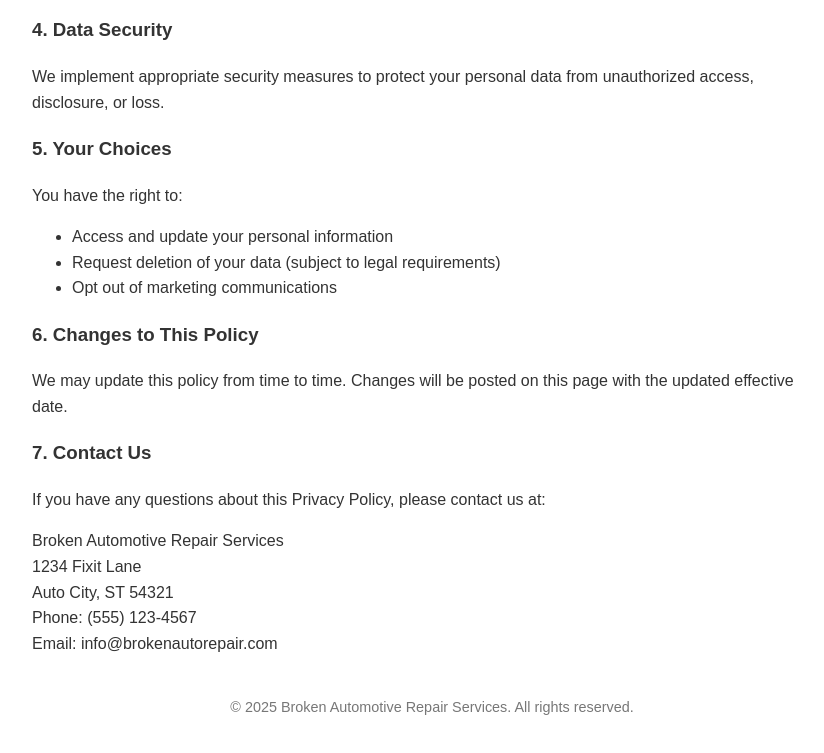
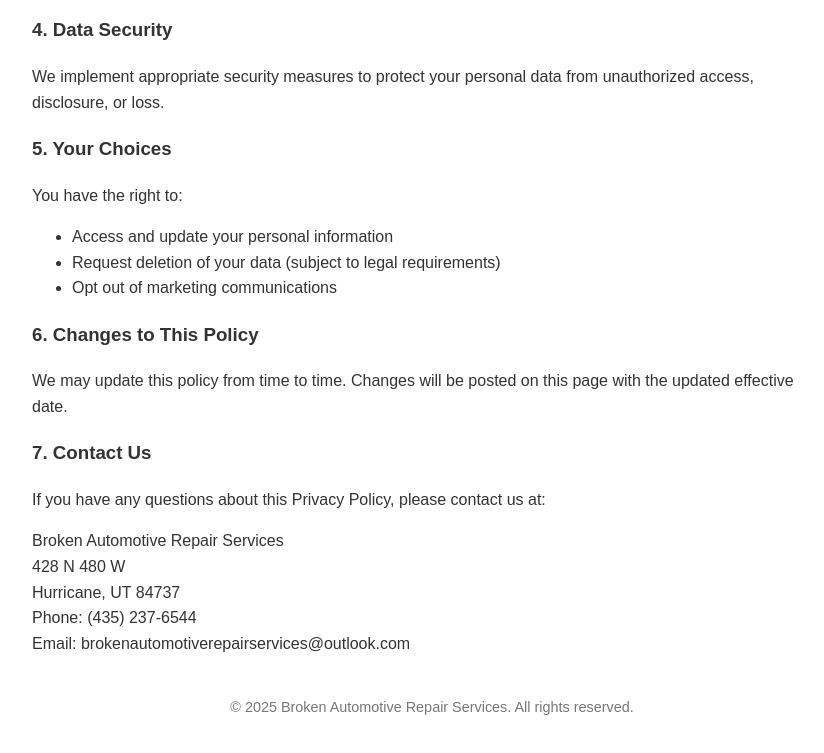
Before and after one commit to bonez9320/broken-privacy-policy, a plain HTML site: page index.html in a window 1280 px wide. Shown: the part 988-1741 px from the top of the page, without its empty margins (208-1032 px from the left). Drawn offline with Linux system fonts and the light colour scheme.

Commit message:
Update index.html

```diff
--- a/index.html
+++ b/index.html
@@ -88,10 +88,10 @@
         <p>If you have any questions about this Privacy Policy, please contact us at:</p>
         <p>
             Broken Automotive Repair Services<br>
-            1234 Fixit Lane<br>
-            Auto City, ST 54321<br>
-            Phone: (555) 123-4567<br>
-            Email: info@brokenautorepair.com
+            428 N 480 W<br>
+            Hurricane, UT 84737<br>
+            Phone: (435) 237-6544<br>
+            Email: brokenautomotiverepairservices@outlook.com
         </p>
     </section>
 
```
